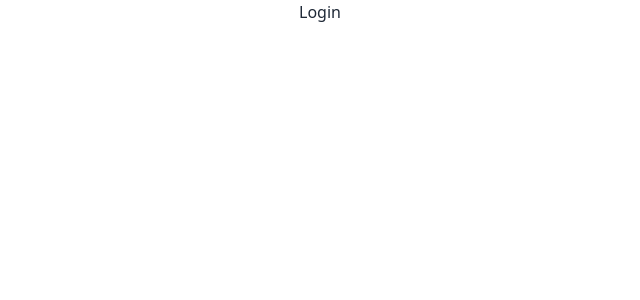
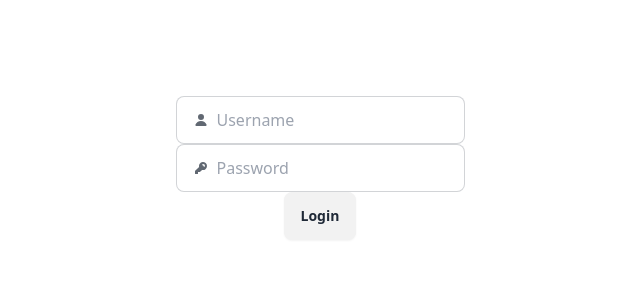
Before and after one commit to firze20/E-Commerce, a React (Vite) app in the folder frontend/e-commerce/: page /login in a window 1280 px wide. Shown: the top 300 px of the page, without its empty margins (320-960 px from the left). Built offline with nearby package versions, Linux system fonts and the light colour scheme.

Commit message:
Adding react form

```diff
--- a/frontend/e-commerce/package.json
+++ b/frontend/e-commerce/package.json
@@ -20,6 +20,7 @@
     "react": "^18.3.1",
     "react-cookie": "^7.1.4",
     "react-dom": "^18.3.1",
+    "react-hook-form": "^7.52.1",
     "react-router-dom": "^6.24.1"
   },
   "devDependencies": {
--- a/frontend/e-commerce/src/api/authApi.ts
+++ b/frontend/e-commerce/src/api/authApi.ts
@@ -0,0 +1,28 @@
+import { ApiRequestConfig } from "./api.types";
+import api from "./api";
+
+const URLS = {
+  signIn: "/auth/signin",
+  signUp: "/auth/signup",
+  refreshToken: "/auth/refresh-token",
+};
+
+export type SignUpUser = {
+  username: string;
+  password: string;
+  email: string;
+  name?: string;
+  age?: number;
+};
+
+export type SignInUser = Pick<SignUpUser, "password"> &
+  ({ username: string; email?: never } | { email: string; username?: never });
+
+export const signUp = (data: SignUpUser, config: ApiRequestConfig = {}) =>
+    api.post(URLS.signUp, data, config);
+
+export const signIn = (data: SignInUser, config: ApiRequestConfig = {}) =>
+    api.post(URLS.signIn, data, config);
+
+export const refreshToken = (config: ApiRequestConfig = {}) =>
+    api.post(URLS.refreshToken, {}, config);
--- a/frontend/e-commerce/src/components/common/form/Form.tsx
+++ b/frontend/e-commerce/src/components/common/form/Form.tsx
@@ -1,12 +1,25 @@
-import React, { ReactNode } from 'react';
+import React, { ReactNode, FormEventHandler } from 'react';
+import { FieldValues, SubmitHandler, useForm } from 'react-hook-form';
 
-type FormProps = {
-    children: ReactNode;
-    className?: string;
+type FormProps<T extends FieldValues> = {
+  children: ReactNode;
+  className?: string;
+  onSubmit: SubmitHandler<T>;
 };
 
-const Form = ({ children, className }: FormProps) => {
-    return <form className={className}>{children}</form>;
+const Form = <T extends FieldValues>({ children, className, onSubmit }: FormProps<T>) => {
+  const methods = useForm<T>();
+
+  const handleSubmit: FormEventHandler<HTMLFormElement> = (event) => {
+    event.preventDefault();
+    methods.handleSubmit(onSubmit)();
+  };
+
+  return (
+    <form className={className} onSubmit={handleSubmit}>
+      {children}
+    </form>
+  );
 };
 
 export default Form;
--- /dev/null
+++ b/frontend/e-commerce/src/views/auth/AuthComponent.tsx
@@ -0,0 +1,9 @@
+import React from 'react'
+
+const AuthComponent = () => {
+  return (
+    <div>AuthComponent</div>
+  )
+}
+
+export default AuthComponent
--- a/frontend/e-commerce/src/views/auth/Login.tsx
+++ b/frontend/e-commerce/src/views/auth/Login.tsx
@@ -1,5 +1,69 @@
-type LoginProps = {};
-const Login = (props: LoginProps) => {
-  return <div>Login</div>;
+import { SignInUser, signIn } from "@/api/authApi";
+import { useForm, SubmitHandler } from "react-hook-form";
+import { useMutation } from "@tanstack/react-query";
+import Form from "@/components/common/form/Form";
+import { useState } from "react";
+
+const Login = () => {
+  const { register } = useForm<SignInUser>();
+  const [showPassword, setShowPassword] = useState(false);
+
+  const onSubmit: SubmitHandler<SignInUser> = (data) => {
+    signIn(data)
+      .then((res) => {
+        console.log(res.data);
+      })
+      .catch((err) => {
+        console.log(err);
+      });
+  };
+
+  return (
+    <>
+      <Form
+        className="mt-24 ml-auto mr-auto max-w-max max-h-96"
+        onSubmit={onSubmit}
+      >
+        <label className="input input-bordered flex items-center gap-2">
+          <svg
+            xmlns="http://www.w3.org/2000/svg"
+            viewBox="0 0 16 16"
+            fill="currentColor"
+            className="h-4 w-4 opacity-70"
+          >
+            <path d="M8 8a3 3 0 1 0 0-6 3 3 0 0 0 0 6ZM12.735 14c.618 0 1.093-.561.872-1.139a6.002 6.002 0 0 0-11.215 0c-.22.578.254 1.139.872 1.139h9.47Z" />
+          </svg>
+          <input
+            {...register("username", { required: true })}
+            type="text"
+            className="grow"
+            placeholder="Username"
+          />
+        </label>
+        <label className="input input-bordered flex items-center gap-2">
+          <svg
+            xmlns="http://www.w3.org/2000/svg"
+            viewBox="0 0 16 16"
+            fill="currentColor"
+            className="h-4 w-4 opacity-70"
+            onClick={() => setShowPassword(!showPassword)}
+          >
+            <path
+              fillRule="evenodd"
+              d="M14 6a4 4 0 0 1-4.899 3.899l-1.955 1.955a.5.5 0 0 1-.353.146H5v1.5a.5.5 0 0 1-.5.5h-2a.5.5 0 0 1-.5-.5v-2.293a.5.5 0 0 1 .146-.353l3.955-3.955A4 4 0 1 1 14 6Zm-4-2a.75.75 0 0 0 0 1.5.5.5 0 0 1 .5.5.75.75 0 0 0 1.5 0 2 2 0 0 0-2-2Z"
+              clipRule="evenodd"
+            />
+          </svg>
+          <input
+            {...register("password", { required: true })}
+            type={showPassword ? "password" : "text"}
+            className="grow"
+            placeholder="Password"
+          />
+        </label>
+        <button className="btn">Login</button>
+      </Form>
+    </>
+  );
 };
 export default Login;
```
Also changed, not shown: 2 other files (tests, documents, lock files or other folders).
